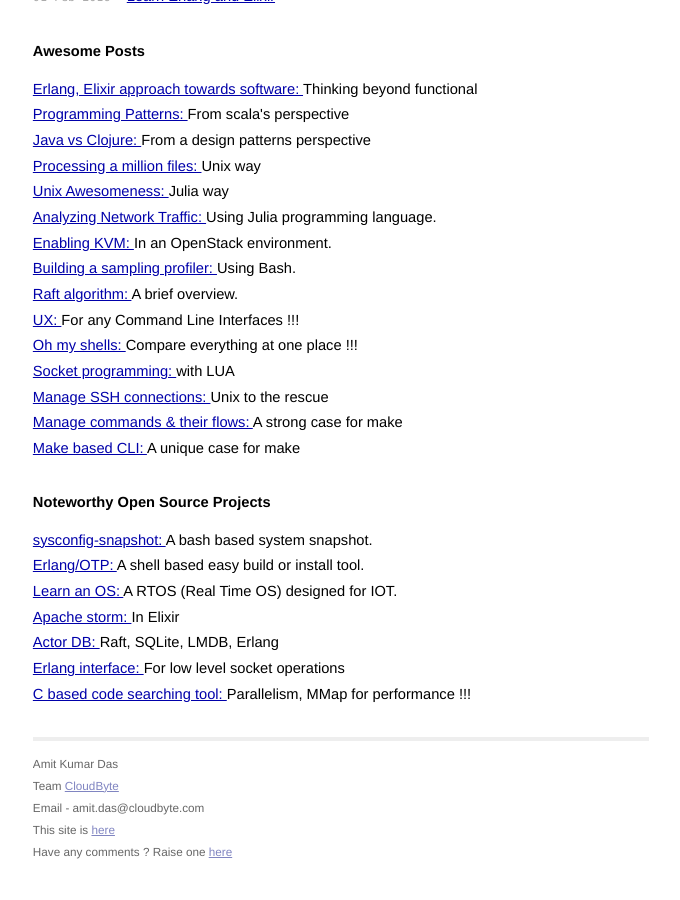
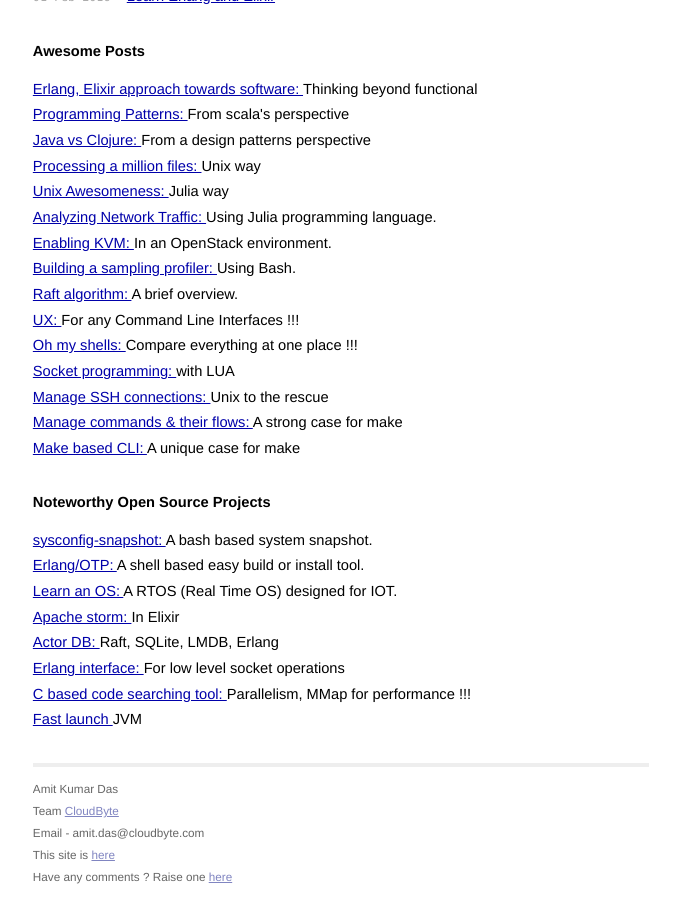
Before and after one commit to AmitKumarDas/amitkumardas.github.io, a Jekyll site: the page built from index.html, in a window 1280 px wide and 900 px high, scrolled down 1374 px. Shown: the whole window, without its empty margins (299-979 px from the left). Built offline with Jekyll 4.4.1, drawn with Linux system fonts in a browser that asks for light colours; before the commit the page ends 2248 px from its top, so only the background shows below that.

Commit message:
Update index.html

```diff
--- a/index.html
+++ b/index.html
@@ -149,5 +149,11 @@
       </a>
       Parallelism, MMap for performance !!!
     </li>
+    <li>
+      <a href="https://github.com/ninjudd/drip">
+        Fast launch
+      </a>
+      JVM
+    </li>
   </ul>
 </div>
```
